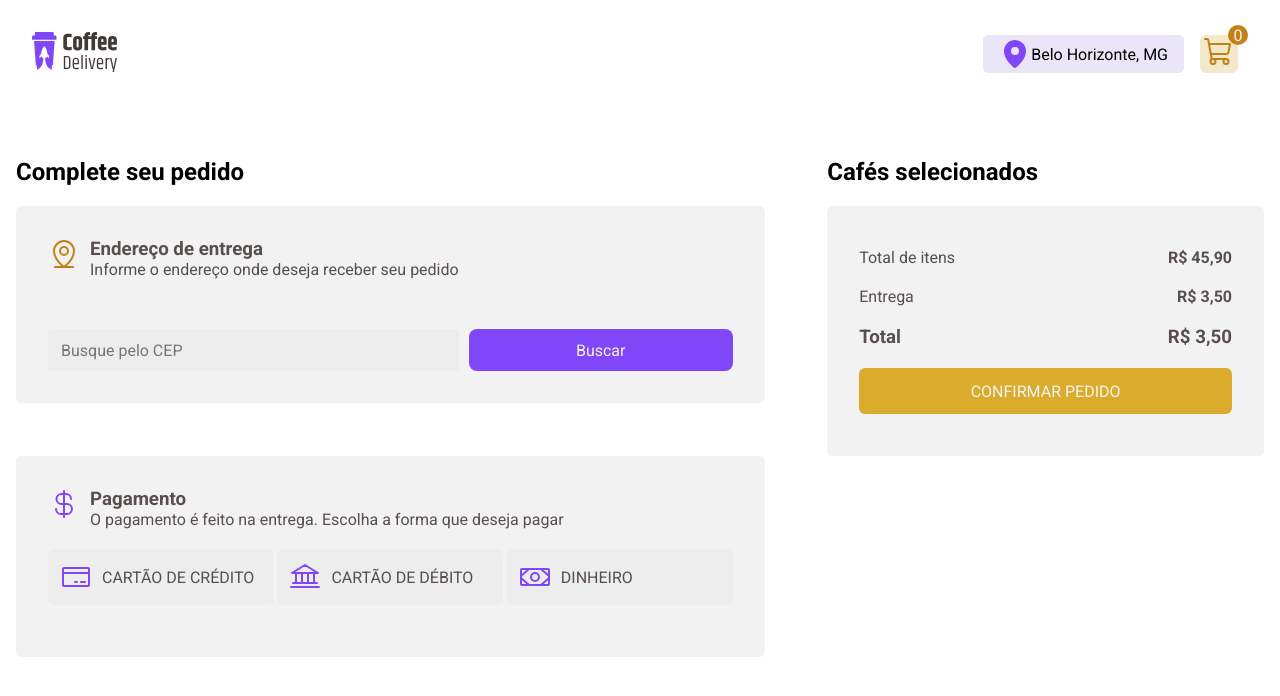
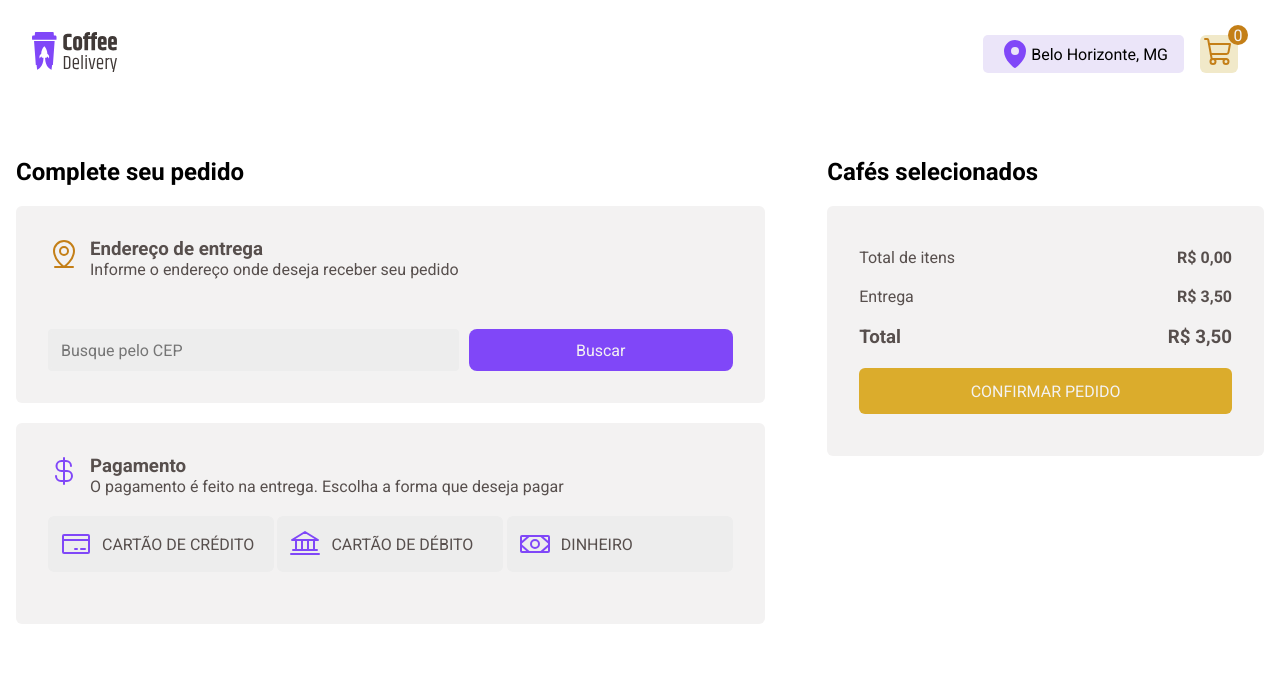
Before and after one commit to thiagohrcosta/Coffee-delivery, a React (Vite) app: page /checkout in a window 1280 px wide. Shown: the top 696 px of the page. Built offline with nearby package versions, Linux system fonts and the light colour scheme.

Commit message:
Displaying coffee container

```diff
--- a/src/pages/Checkout/components/Payment/styles.ts
+++ b/src/pages/Checkout/components/Payment/styles.ts
@@ -2,9 +2,9 @@ import styled from 'styled-components';
 
 export const PaymentContainer = styled.nav`
   background: ${props => props.theme["gray-100"]};
-  width: 60%;
   border-radius: 6px;
   padding: 2rem;
+  margin: 20px 0;
 
   .payment-header {
     display: flex;
--- a/src/pages/Checkout/index.tsx
+++ b/src/pages/Checkout/index.tsx
@@ -3,7 +3,7 @@ import { CheckoutContainer, CheckoutInputs, SelectedCoffeeContainer } from "./st
 
 import { useForm } from "react-hook-form";
 import { MapPinLine, Trash } from "phosphor-react";
-import { useContext, useState } from "react";
+import { useContext, useEffect, useState } from "react";
 import Payment from "./components/Payment";
 import PaymentContextProvider from "../../contexts/PaymentContext";
 import { CartContext } from "../../contexts/CartContext";
@@ -26,7 +26,8 @@ export default function Checkout() {
   const [addressCompleted, setAddressCompleted] = useState(false);
   const [isLoading, setIsloading] = useState(false);
 
-  const [totalOrder, setTotalOrder] = useState([]);
+  const [totalOrder, setTotalOrder] = useState(0);
+  const [orderPlusDelivery, setOrderPlusDelivery] = useState(0);
 
   const [productSelected, setProductSelected] = useState([
 
@@ -51,7 +52,7 @@ export default function Checkout() {
   }
 
   function handleDisplayTotalPrice(value: any) {
-    const itemValue = parseFloat(value[2]);
+    const itemValue = parseFloat(value[2].replace(',', '.'));
     const itemAmount = parseFloat(value[5]);
     const totalPrice = parseFloat(itemValue * itemAmount).toLocaleString('pt-br',{style: 'currency', currency: 'BRL'});
     return (
@@ -62,11 +63,23 @@ export default function Checkout() {
   }
 
   function handleTotalOrder() {
+    console.log(cart)
     const total = cart.reduce((acc, item) => {
-      return acc + item[2] * item[5];
+      return parseFloat(acc) + parseFloat(item[2].replace(',', '.')) * parseFloat(item[5]);
     }, 0);
     setTotalOrder(total);
   }
+
+  function handleToltalOrderPlusDelivery() {
+    const delivery = 3.50;
+    const total = totalOrder + delivery;
+    setOrderPlusDelivery(total);
+  }
+
+  useEffect(() => {
+    handleTotalOrder()
+    handleToltalOrderPlusDelivery()
+  }, [])
 
   return (
     <>
@@ -106,12 +119,14 @@ export default function Checkout() {
                     </form>
                   </CheckoutInputs>
                 </div>
+                <Payment />
+
               </div>
+
               <SelectedCoffeeContainer>
                 <h2>Cafés selecionados</h2>
                 <div className="selected-coffee-container" >
                   {cart.map((coffee:any) => {
-                    console.log(cart)
                     return(
                       <div className="coffee-item">
                         <div>
@@ -136,7 +151,7 @@ export default function Checkout() {
                   <div className="total-order">
                     <div className="total-order-item">
                       <p>Total de itens</p>
-                      <p>R$ 45,90</p>
+                      <p>{totalOrder.toLocaleString('pt-br',{style: 'currency', currency: 'BRL'})}</p>
                     </div>
                     <div className="total-order-item">
                       <p>Entrega</p>
@@ -144,7 +159,7 @@ export default function Checkout() {
                     </div>
                     <div className="total-order-item">
                       <h3>Total</h3>
-                      <h3>R$ 3,50</h3>
+                      <h3>{orderPlusDelivery.toLocaleString('pt-br',{style: 'currency', currency: 'BRL'})}</h3>
                     </div>
                     <button>CONFIRMAR PEDIDO</button>
                   </div>
@@ -153,7 +168,6 @@ export default function Checkout() {
             </div>
           </form>
         </CheckoutContainer>
-        <Payment />
       </PaymentContextProvider>
     </>
   )
--- a/src/pages/Home/components/CoffeeCard/index.tsx
+++ b/src/pages/Home/components/CoffeeCard/index.tsx
@@ -18,10 +18,6 @@ export default function CoffeCard({title, description, price, tags, image}: any)
       setCoffeeCounter(coffeeCounter - 1);
     }
   }
-
-  useEffect(() => {
-    console.log(cart)
-  })
 
   return (
     <CoffeeCardContainer>
```
